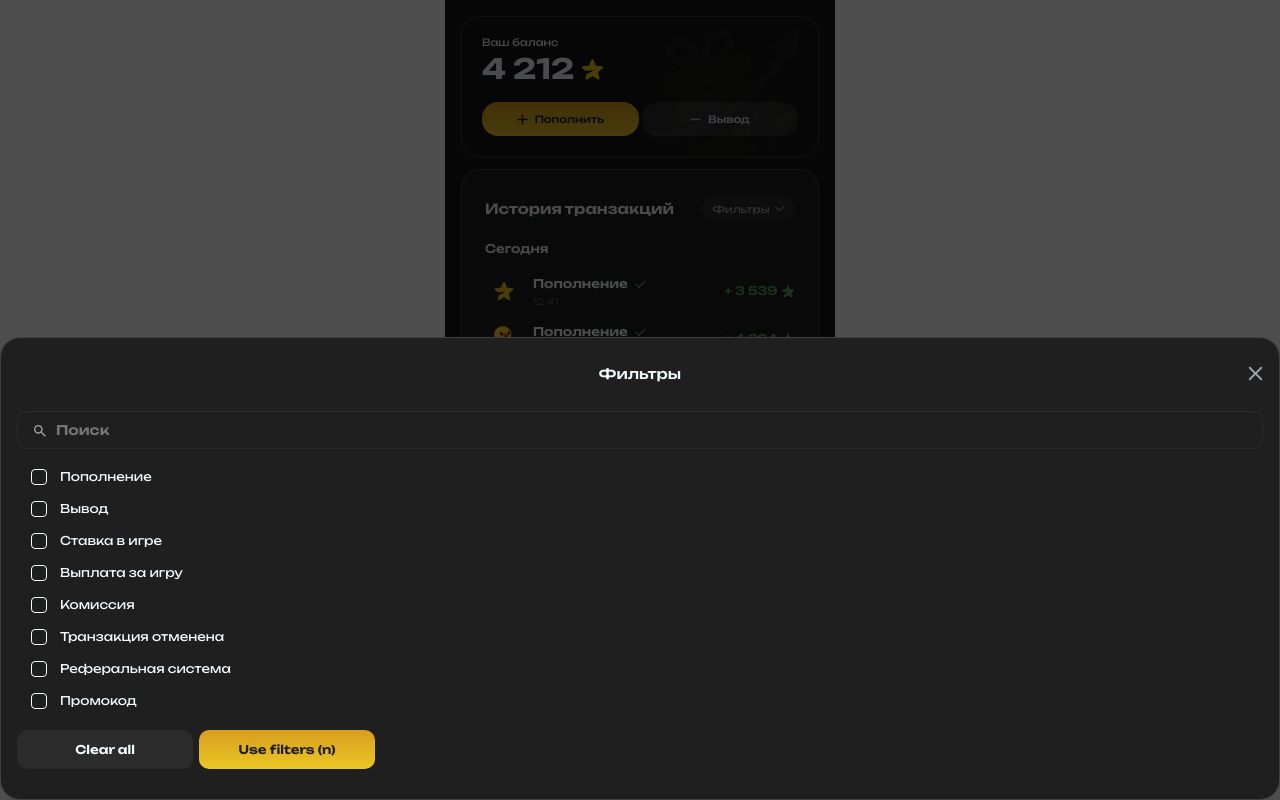
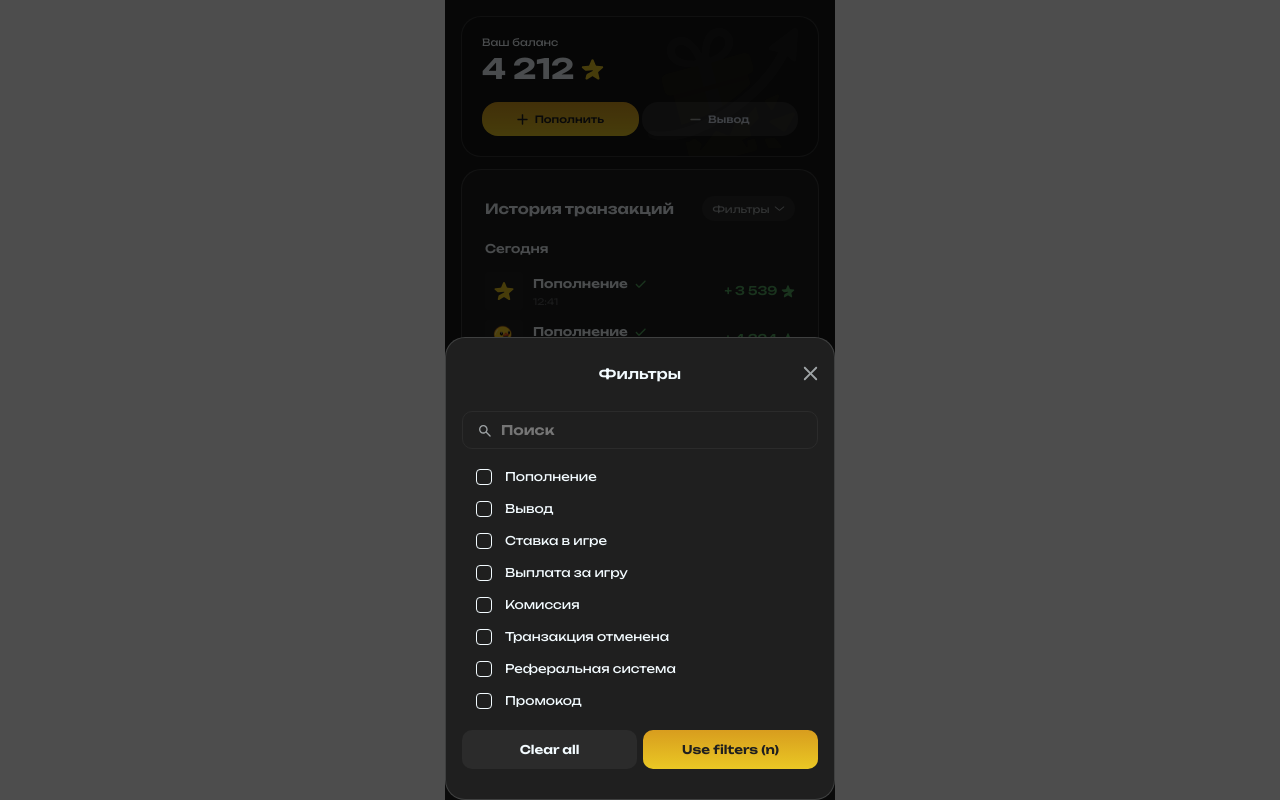
Before and after one commit to manarbek0vv/test-web-app, a React (Vite) app: page / in a window 1280 px wide. Both pictures are taken after a click on the element "Фильтры". Built offline with nearby package versions, Linux system fonts and the light colour scheme.

Commit message:
fix filter

```diff
--- a/src/components/Wallet/Transactions/Header/Filter/Filter.module.scss
+++ b/src/components/Wallet/Transactions/Header/Filter/Filter.module.scss
@@ -7,11 +7,12 @@
     display: flex;
     align-items: flex-end;
     z-index: 20;
+    justify-content: center;
 }
 
 .container {
     border-radius: 20px;
-    width: 100%;
+    width: 390px;
     max-height: 463px;
     height: 100%;
     padding: 6px 16px 30px;
```
